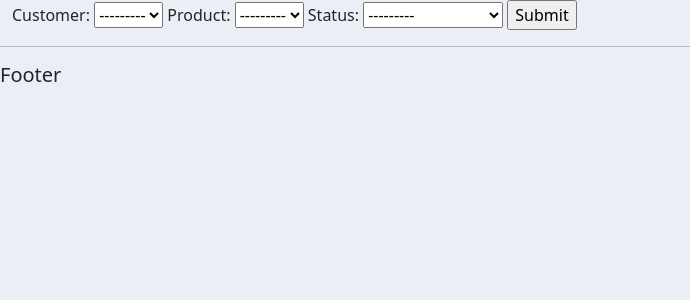
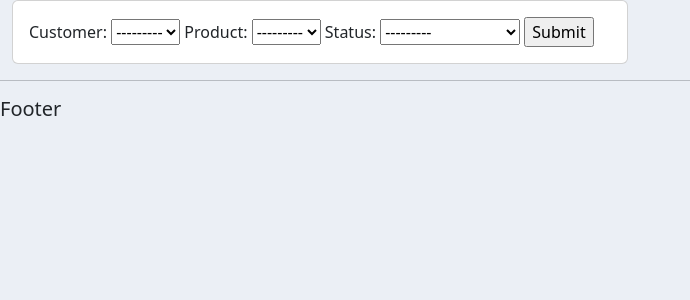
Before and after one commit to kkgan02/django-order-management, a Django app: page /create_order/ in a window 1280 px wide. Shown: the part 56-356 px from the top of the page, without its empty margins (0-690 px from the left). Run offline with Django 4.2, Linux system fonts and the light colour scheme.

Commit message:
styling delete and order form

```diff
--- a/crm/accounts/templates/accounts/order_form.html
+++ b/crm/accounts/templates/accounts/order_form.html
@@ -2,10 +2,16 @@
 {% load static %}
 {% block content %}
 
-<form action="" method="POST">
-  {% csrf_token %}
-  {{form}}
-  <input type="submit" name="Submit" />
-</form>
+<div class="row">
+  <div class="col-md-6">
+    <div class="card card-body">
+      <form action="" method="POST">
+        {% csrf_token %}
+        {{form}}
+        <input type="submit" name="Submit" />
+      </form>
+    </div>
+  </div>
+</div>
 
 {% endblock %}
```
Also changed, not shown: crm/accounts/templates/accounts/delete.html (+13 -6 lines).
